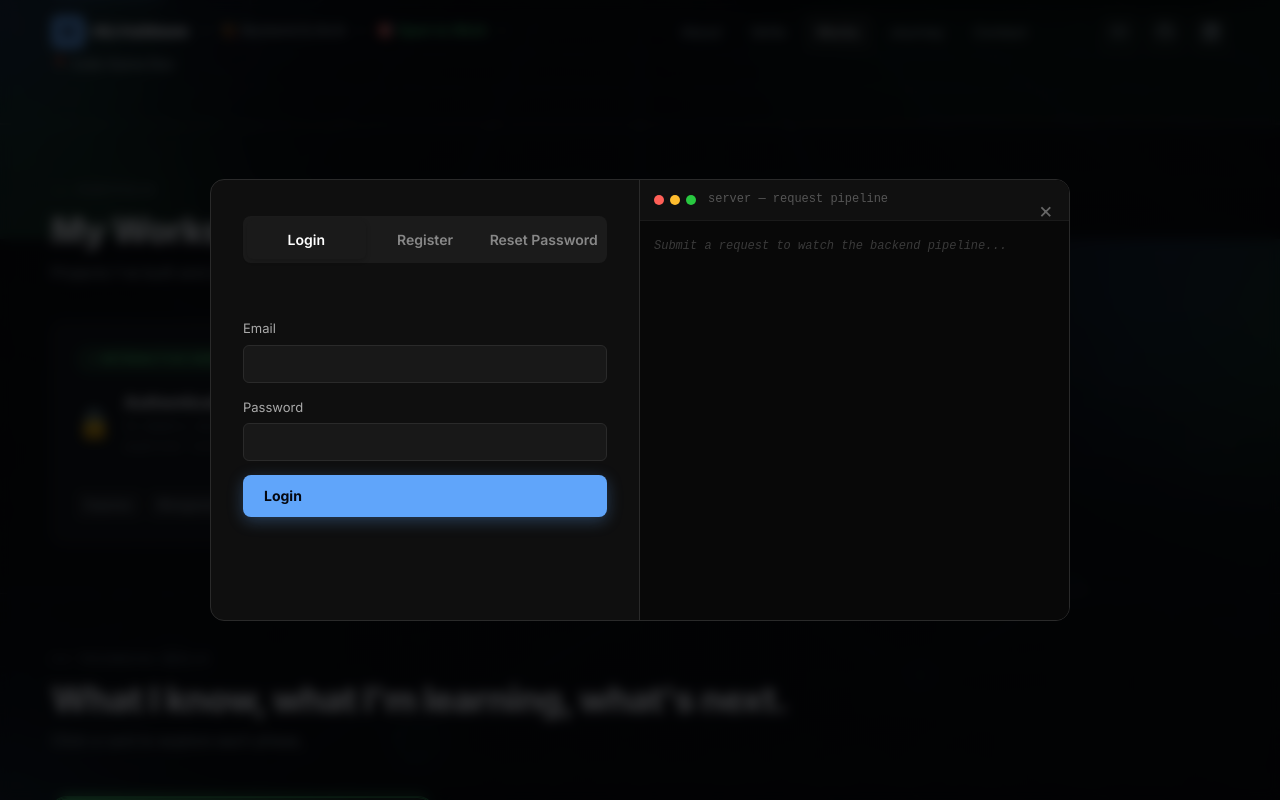
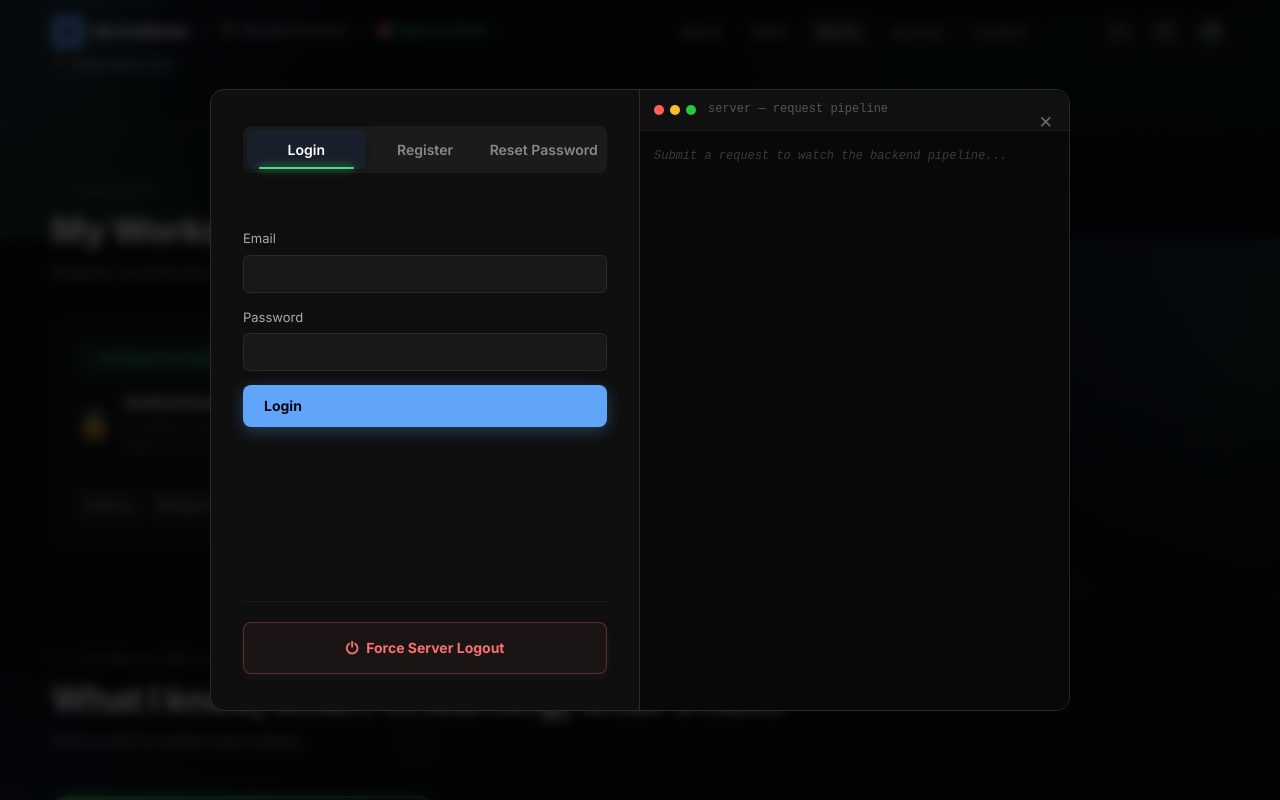
Before and after one commit to AL-Haithem/Portfolio, a React (Vite) app: page / in a window 1280 px wide. Both pictures are taken after a click on the element 239 px from the left and 993 px from the top of the page. Shown: the part 561-1361 px from the top of the page. Built offline with nearby package versions, Linux system fonts and the light colour scheme.

Commit message:
Adding Logout

```diff
--- a/src/components/AuthModal.jsx
+++ b/src/components/AuthModal.jsx
@@ -245,12 +245,55 @@ export default function AuthModal({ open, onClose }) {
     }
   }
 
-  const handleLogout = () => {
-    setCurrentUser(null)
+  const handleLogout = async () => {
+    setLoading(true)
     clearSim()
-    addEntry('CK','mw','Clearing local session state','text', 0)
-    addEntry('OK','ok','Logged out locally','ok', 50)
-    showMsg('Logged out.')
+
+    try {
+      await addEntry('REQ','req','GET /api/auth/csrf','text', 100)
+      const csrfRes = await fetch('https://api.alhaithem.site/api/auth/csrf', {
+        method: 'GET',
+        credentials: 'include'
+      })
+
+      let csrfData = {}
+      try { csrfData = await csrfRes.json() } catch(e){}
+
+      if (csrfRes.ok && csrfData.csrfToken) {
+        await addEntry('RES','res','200 OK (CSRF Received)','text', 50)
+        await addEntry('REQ','req','POST /api/auth/logout','text', 100)
+
+        const logoutRes = await fetch('https://api.alhaithem.site/api/auth/logout', {
+          method: 'POST',
+          credentials: 'include',
+          headers: {
+            'Content-Type': 'application/json',
+            'x-csrf-token': csrfData.csrfToken
+          }
+        })
+
+        let logoutData = {}
+        try { logoutData = await logoutRes.json() } catch(e){}
+
+        if (logoutRes.ok) {
+          await addEntry('RES','res', `200 OK (${logoutData.message || 'Logged out'})`,'ok', 50)
+          setCurrentUser(null)
+          showMsg('Logged out successfully.')
+        } else {
+          await addEntry('ERR','err',`Logout failed: ${logoutData.message || logoutRes.status}`,'fail', 50)
+          showMsg(logoutData.message || 'Logout failed', true)
+        }
+      } else {
+        await addEntry('ERR','err',`CSRF failed: ${csrfData.message || csrfRes.status}`,'fail', 50)
+        showMsg(csrfData.message || 'Not authorized (No valid session to logout)', true)
+      }
+    } catch (err) {
+      console.error(err)
+      await addEntry('ERR','err','Network error','fail', 0)
+      showMsg('Network error', true)
+    } finally {
+      setLoading(false)
+    }
   }
 
   return (
@@ -328,13 +371,18 @@ export default function AuthModal({ open, onClose }) {
             )}
 
             {currentUser && (
-              <div id="dashboard-view" style={{textAlign: 'center'}}>
+              <div id="dashboard-view" style={{textAlign: 'center', marginTop: '20px'}}>
                 <p style={{fontSize: '2.5rem', marginBottom: '10px'}}>&#10003;</p>
                 <h4 style={{color: 'var(--green, #4ade80)', marginBottom: '8px'}}>Welcome, <span id="user-name-display">{currentUser.name}</span>!</h4>
                 <p style={{fontSize: '13px', marginBottom: '20px', opacity: 0.6}}>Authenticated</p>
-                <button id="logout-btn" className="btn btn-outline" style={{width: '100%'}} onClick={handleLogout}>Logout</button>
               </div>
             )}
+
+            <div className="permanent-logout-container" style={{marginTop: 'auto', paddingTop: '20px', borderTop: '1px solid rgba(255,255,255,0.05)'}}>
+              <button id="server-logout-btn" className="btn-logout-special" onClick={handleLogout} disabled={loading}>
+                <span className="logout-icon">⏻</span> Force Server Logout
+              </button>
+            </div>
           </div>
 
           <div className="auth-right">
--- a/src/index.css
+++ b/src/index.css
@@ -869,8 +869,8 @@ button { font: inherit; cursor: pointer; border: none; background: none; }
 .auth-modal-content{background:var(--bg-surface,#0f0f0f);border:1px solid var(--border-color,#2a2a2a);border-radius:14px;width:95%;max-width:860px;position:relative;overflow:hidden;}
 .auth-modal-close{position:absolute;top:12px;right:16px;background:none;border:none;font-size:22px;color:#666;cursor:pointer;z-index:10;}
 .auth-modal-close:hover{color:#fff;}
-.auth-layout{display:grid;grid-template-columns:1fr 1fr;min-height:440px;}
-.auth-left{padding:36px 32px;border-right:1px solid var(--border-color,#2a2a2a);}
+.auth-layout{display:grid;grid-template-columns:1fr 1fr;height:620px;}
+.auth-left{padding:36px 32px;border-right:1px solid var(--border-color,#2a2a2a);display:flex;flex-direction:column;}
 #auth-message{font-size:13px;font-weight:600;min-height:20px;margin-bottom:12px;}
 .auth-field{margin-bottom:14px;}
 .auth-field label{display:block;margin-bottom:5px;font-size:13px;color:#aaa;}
@@ -894,7 +894,7 @@ button { font: inherit; cursor: pointer; border: none; background: none; }
 .sim-divider{border:none;border-top:1px solid #1a1a1a;margin:7px 0;}
 .auth-tabs{display:flex;margin-bottom:20px;background:rgba(255,255,255,0.05);border-radius:8px;padding:4px;}
 .auth-tab{flex:1;background:transparent;border:none;color:#888;padding:8px 0;font-size:14px;font-weight:600;border-radius:6px;cursor:pointer;transition:all 0.2s;}
-.auth-tab.active{background:var(--bg-surface,#1a1a1a);color:var(--text-primary,#fff);box-shadow:0 2px 5px rgba(0,0,0,0.2);}
+.auth-tab.active { background: var(--surface-2, #181f2a); color: #fff; box-shadow: 0 4px 12px rgba(0,0,0,0.3); position: relative; } .auth-tab.active::after { content: ""; position: absolute; bottom: 0; left: 10%; width: 80%; height: 2px; background: var(--green, #4ade80); border-radius: 2px; box-shadow: 0 0 8px var(--green, #4ade80); } .btn-logout-special { display: flex; align-items: center; justify-content: center; gap: 8px; width: 100%; padding: 12px; background: rgba(248, 113, 113, 0.05); border: 1px solid rgba(248, 113, 113, 0.3); border-radius: 8px; color: #f87171; font-weight: 700; font-size: 14px; cursor: pointer; transition: all 0.3s cubic-bezier(0.4, 0, 0.2, 1); box-shadow: 0 4px 12px rgba(248, 113, 113, 0.05); } .btn-logout-special:hover { background: rgba(248, 113, 113, 0.15); border-color: rgba(248, 113, 113, 0.6); box-shadow: 0 6px 16px rgba(248, 113, 113, 0.2); transform: translateY(-2px); } .btn-logout-special:active { transform: translateY(0); box-shadow: 0 2px 8px rgba(248, 113, 113, 0.1); } .logout-icon { font-size: 16px; }
 
 /* ── Responsive ───────────────────────────── */
 @media (max-width: 768px) {
@@ -925,7 +925,7 @@ button { font: inherit; cursor: pointer; border: none; background: none; }
   .cat-name { width: auto; margin-bottom: 4px; }
   .tl-item { grid-template-columns: 60px 1fr; gap: 12px; }
   .footer-inner { flex-direction: column; align-items: flex-start; }
-  .auth-layout { grid-template-columns: 1fr; }
+  .auth-layout { grid-template-columns: 1fr; height: auto; min-height: 620px; }
   .auth-right { min-height: 200px; border-top: 1px solid #2a2a2a; }
   .auth-left { border-right: none; }
   .phase-selector { grid-template-columns: 1fr; gap: 10px; }
```
